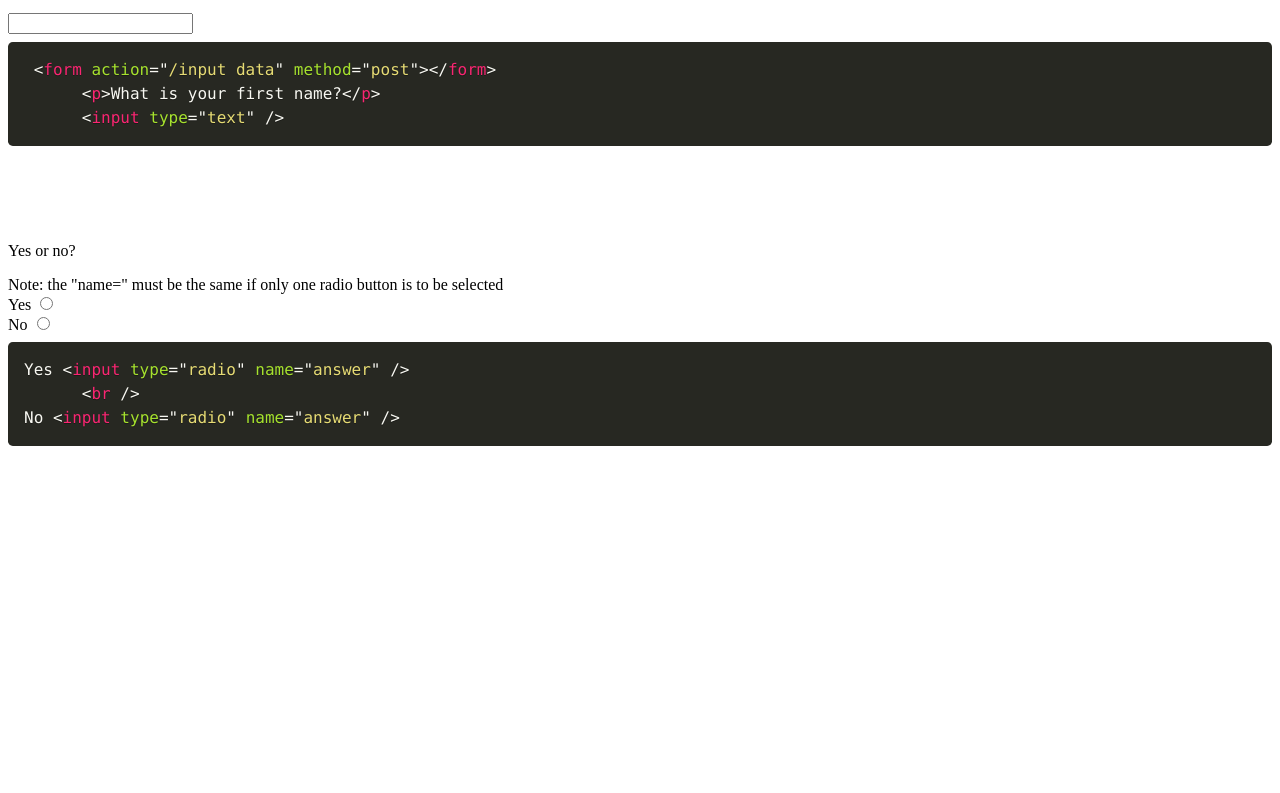
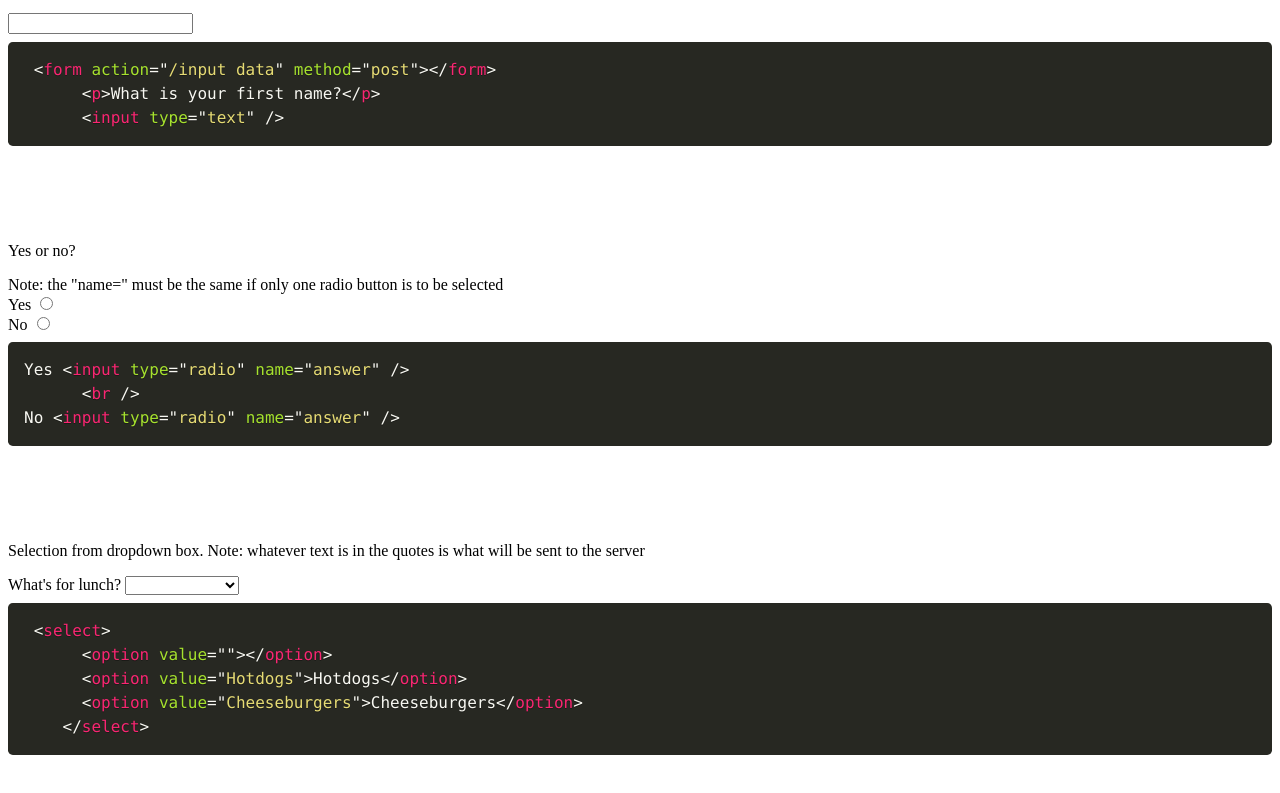
Before and after one commit to Caffineandme/weblearn, a plain HTML site: page html.html in a window 1280 px wide. Shown: the part 2514-3307 px from the top of the page. Before the commit the page ends 3048 px from the top, so only its background shows below. Drawn offline with Linux system fonts and the light colour scheme.

Commit message:
added whats for lunch drop down box

```diff
--- a/html.html
+++ b/html.html
@@ -117,6 +117,25 @@ No <input type="radio" name="answer" /></script></code></pre>
     <br />
     <br />
     <br />
+    <p>
+      Selection from dropdown box. Note: whatever text is in the quotes is what
+      will be sent to the server
+    </p>
+    What's for lunch?
+    <select>
+      <option value=""></option>
+      <option value="Hotdogs">Hotdogs</option>
+      <option value="Cheeseburgers">Cheeseburgers</option>
+    </select>
+    <pre><code class="language-markup"><script type="prism-html-markup"> <select>
+      <option value=""></option>
+      <option value="Hotdogs">Hotdogs</option>
+      <option value="Cheeseburgers">Cheeseburgers</option>
+    </select></script></code></pre>
+    <br />
+    <br />
+    <br />
+    <br />
 
     <script src="prism.js"></script>
   </body>
```
